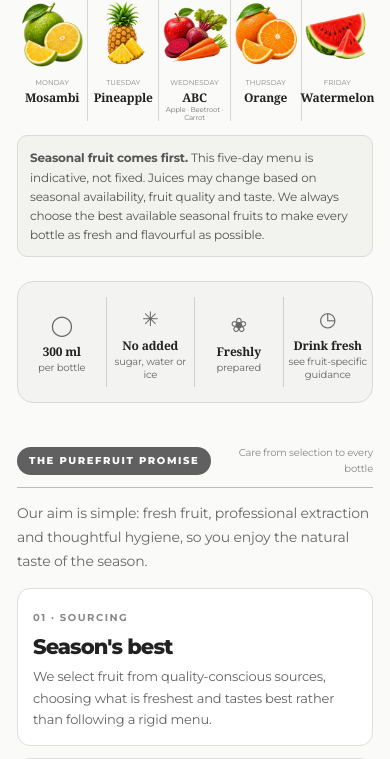
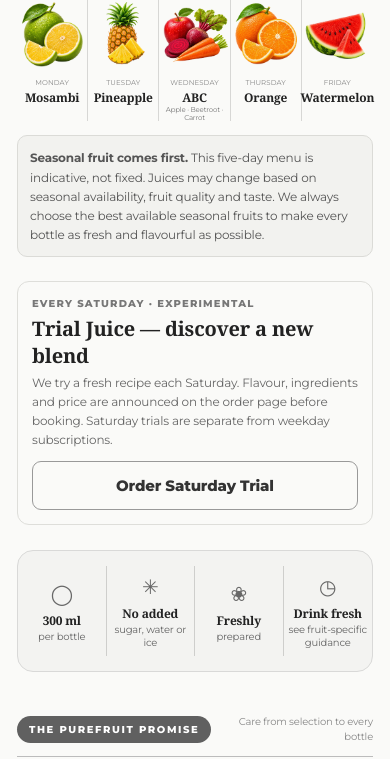
Before and after one commit to ParamMandloi/PureFruit, a Flask app: page /website in a window 390 px wide. Shown: the part 637-1396 px from the top of the page. Run offline with Flask 3, Linux system fonts and the light colour scheme; some libraries are stand-ins or nearby versions.

Commit message:
Expose Saturday trial juice in templates/index.html

```diff
--- a/templates/index.html
+++ b/templates/index.html
@@ -41,6 +41,11 @@
     .hero-lineup .hero-juice>img{display:block;width:100%;height:100%;max-height:none;max-width:none;object-fit:cover;filter:none}
     .hero-lineup .hero-actions .button-outline{border:1px solid #aaa;background:transparent;color:#333}
     .season-note{border:1px solid #dbdbd7;background:#f2f2ef;padding:14px 17px;border-radius:10px;font-size:13px;color:#555;line-height:1.6;margin:-14px 0 28px}
+    .saturday-trial{display:flex;align-items:center;justify-content:space-between;gap:18px;border:1px solid #dededa;border-radius:12px;padding:16px 18px;margin:-14px 0 30px}
+    .saturday-trial small{display:block;font-size:10px;font-weight:750;letter-spacing:.12em;color:#777}
+    .saturday-trial strong{display:block;margin:3px 0;font:700 20px Georgia,serif}
+    .saturday-trial p{font-size:12px;color:#666;margin:4px 0 0;line-height:1.6}
+    .saturday-trial .button{white-space:nowrap;border:1px solid #999;color:#333;background:transparent}
     .quality-section{margin:15px auto 48px}
     .quality-grid{display:grid;grid-template-columns:repeat(3,minmax(0,1fr));gap:12px}
     .quality-card{background:#fff;border:1px solid #dededa;border-radius:13px;padding:20px}
@@ -66,6 +71,8 @@
       .hero-lineup .hero-actions{gap:8px}
       .hero-lineup .hero-actions .button{padding:9px 12px;font-size:12px;min-height:42px}
       .season-note{font-size:12px;margin:-6px 0 24px;padding:12px}
+      .saturday-trial{flex-direction:column;align-items:flex-start;gap:11px;margin:0 0 25px;padding:14px}
+      .saturday-trial .button{width:100%;text-align:center}
       .quality-grid,.consume-guide{grid-template-columns:1fr}
       .quality-card{padding:15px}
       .quality-section{margin-bottom:31px}
@@ -106,6 +113,7 @@
         <article class="fruit"><img src="{{ url_for('static', filename='fruit/watermelon.webp', v='visual-2') }}" alt="Watermelon" width="150" height="125" loading="eager" decoding="async"><small>FRIDAY</small><strong>Watermelon</strong></article>
       </div>
       <p class="season-note"><strong>Seasonal fruit comes first.</strong> This five-day menu is indicative, not fixed. Juices may change based on seasonal availability, fruit quality and taste. We always choose the best available seasonal fruits to make every bottle as fresh and flavourful as possible.</p>
+      <div class="saturday-trial"><div><small>EVERY SATURDAY · EXPERIMENTAL</small><strong>Trial Juice — discover a new blend</strong><p>We try a fresh recipe each Saturday. Flavour, ingredients and price are announced on the order page before booking. Saturday trials are separate from weekday subscriptions.</p></div><a class="button button-outline" href="{{ url_for('daily_order_page') }}">Order Saturday Trial</a></div>
     </section>
 
     <section class="wrap promise-section" aria-label="Our promise">
```
